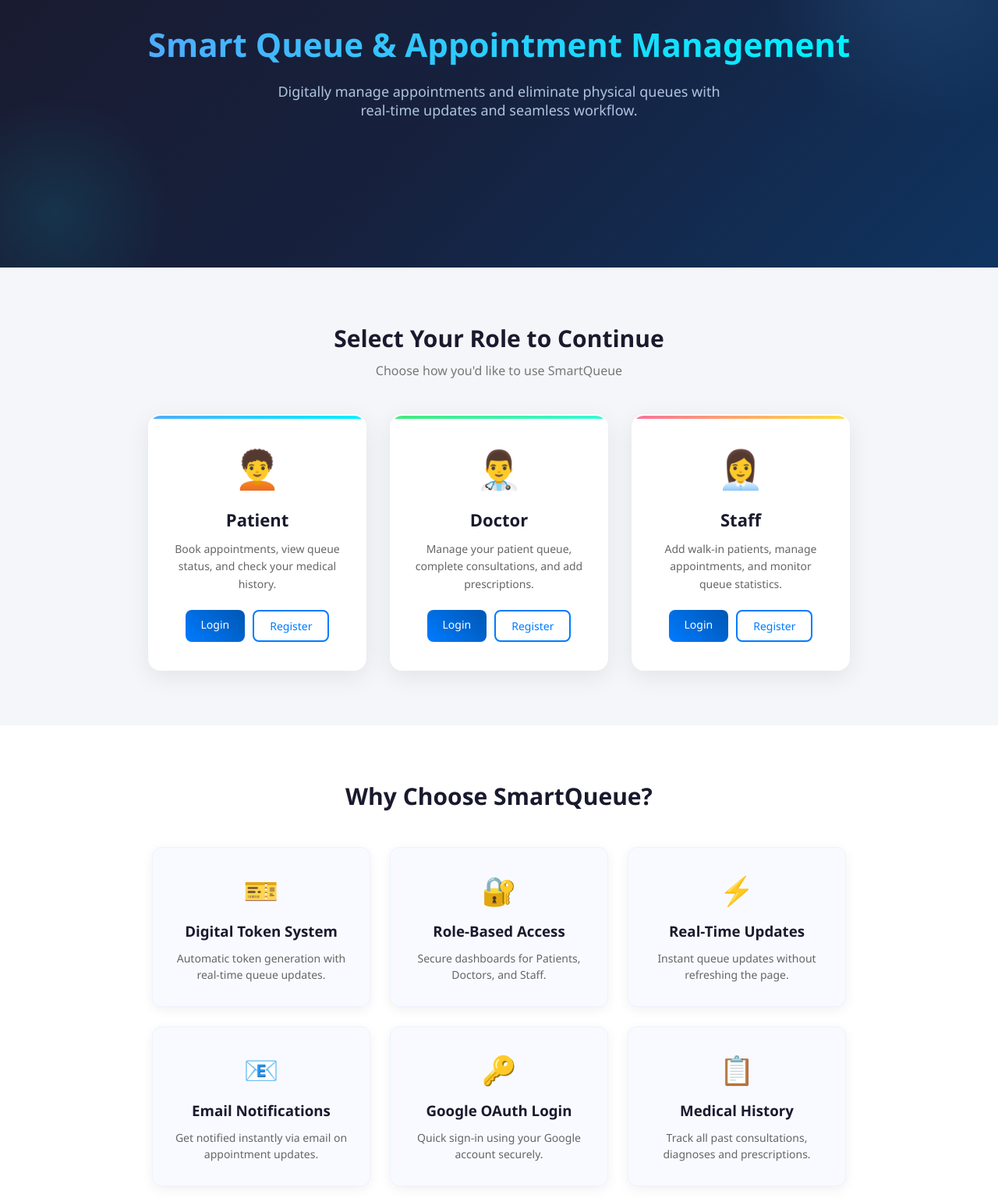
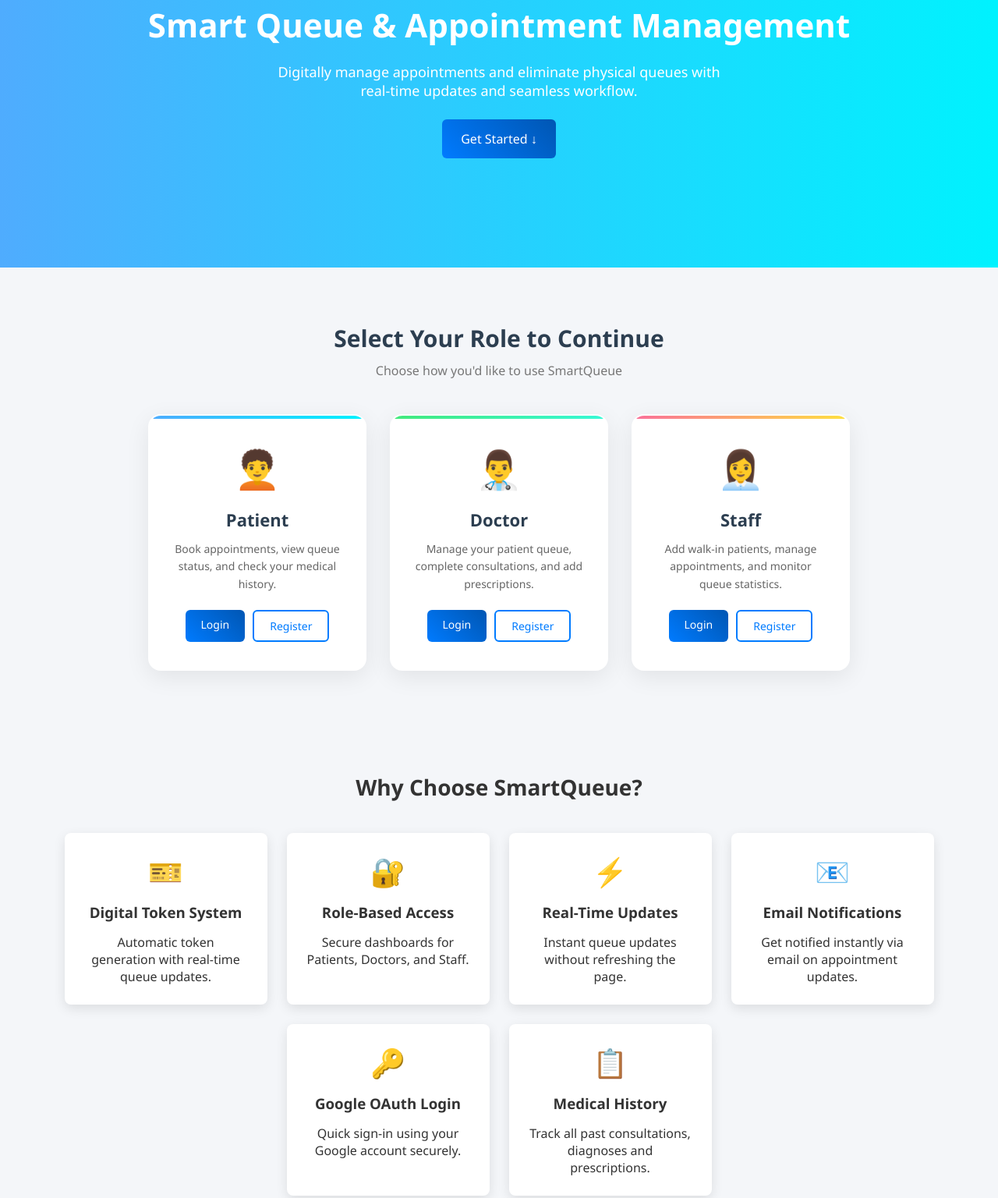
Before and after one commit to Aditya-kumar60/smart-queue-mangement, a plain HTML site: page Frontend/index.html in a window 1280 px wide. Shown: the part 207-1743 px from the top of the page at 78% size. Drawn offline with Linux system fonts and the light colour scheme.

Commit message:
Restore original interfaces, keep role selection landing page and auto-fill role on register

```diff
--- a/Frontend/css/style.css
+++ b/Frontend/css/style.css
@@ -73,54 +73,24 @@ body {
   align-items: center;
   justify-content: center;
   text-align: center;
-  background: linear-gradient(135deg, #1a1a2e 0%, #16213e 50%, #0f3460 100%);
+  background: linear-gradient(to right, #4facfe, #00f2fe);
   color: white;
   padding: 20px;
-  position: relative;
-  overflow: hidden;
-}
-
-.hero::before {
-  content: '';
-  position: absolute;
-  width: 400px;
-  height: 400px;
-  background: radial-gradient(circle, rgba(79,172,254,0.15) 0%, transparent 70%);
-  top: -100px;
-  right: -100px;
-  border-radius: 50%;
-}
-
-.hero::after {
-  content: '';
-  position: absolute;
-  width: 300px;
-  height: 300px;
-  background: radial-gradient(circle, rgba(0,242,254,0.1) 0%, transparent 70%);
-  bottom: -80px;
-  left: -80px;
-  border-radius: 50%;
-}
-
-.hero-content {
-  position: relative;
-  z-index: 1;
 }
 
 .hero h1 {
   font-size: 42px;
   margin-bottom: 20px;
-  background: linear-gradient(90deg, #4facfe, #00f2fe);
-  -webkit-background-clip: text;
-  -webkit-text-fill-color: transparent;
-  background-clip: text;
 }
 
 .hero p {
   max-width: 600px;
   margin: 0 auto 25px auto;
   font-size: 18px;
-  color: #b0c4de;
+}
+
+.hero-cta {
+  display: inline-block;
 }
 
 /* ─── ROLE SELECTION ─────────────────────────────── */
@@ -132,7 +102,7 @@ body {
 
 .role-section h2 {
   font-size: 30px;
-  color: #1a1a2e;
+  color: #2c3e50;
   margin-bottom: 10px;
 }
 
@@ -157,7 +127,7 @@ body {
   width: 280px;
   border-radius: 16px;
   box-shadow: 0 8px 30px rgba(0,0,0,0.08);
-  cursor: pointer;
+  cursor: default;
   transition: transform 0.3s, box-shadow 0.3s;
   border: 2px solid transparent;
   position: relative;
@@ -191,17 +161,9 @@ body {
   box-shadow: 0 15px 40px rgba(0,0,0,0.15);
 }
 
-.role-patient:hover {
-  border-color: #4facfe;
-}
-
-.role-doctor:hover {
-  border-color: #43e97b;
-}
-
-.role-staff:hover {
-  border-color: #fa709a;
-}
+.role-patient:hover { border-color: #4facfe; }
+.role-doctor:hover { border-color: #43e97b; }
+.role-staff:hover { border-color: #fa709a; }
 
 .role-icon {
   font-size: 48px;
@@ -210,11 +172,11 @@ body {
 
 .role-card h3 {
   font-size: 22px;
-  color: #1a1a2e;
+  color: #2c3e50;
   margin-bottom: 12px;
 }
 
-.role-card p {
+.role-card > p {
   color: #666;
   font-size: 14px;
   line-height: 1.6;
@@ -231,20 +193,18 @@ body {
 .role-btn {
   padding: 9px 20px !important;
   font-size: 14px !important;
-  border-radius: 8px !important;
+  border-radius: 6px !important;
 }
 
 /* ─── FEATURES ───────────────────────────────────── */
 .features {
-  padding: 70px 20px;
+  padding: 60px 20px;
   text-align: center;
-  background: white;
 }
 
 .features h2 {
-  margin-bottom: 45px;
-  font-size: 30px;
-  color: #1a1a2e;
+  margin-bottom: 40px;
+  font-size: 28px;
 }
 
 .feature-grid {
@@ -252,23 +212,14 @@ body {
   justify-content: center;
   gap: 25px;
   flex-wrap: wrap;
-  max-width: 1000px;
-  margin: 0 auto;
 }
 
 .feature-card {
-  background: #f8faff;
-  padding: 30px 25px;
-  width: 280px;
-  border-radius: 12px;
-  box-shadow: 0 4px 15px rgba(0,0,0,0.06);
-  transition: transform 0.3s, box-shadow 0.3s;
-  border: 1px solid #eef2ff;
-}
-
-.feature-card:hover {
-  transform: translateY(-5px);
-  box-shadow: 0 10px 30px rgba(0,0,0,0.1);
+  background: white;
+  padding: 25px;
+  width: 260px;
+  border-radius: 8px;
+  box-shadow: 0 5px 15px rgba(0,0,0,0.1);
 }
 
 .feature-icon {
@@ -277,14 +228,7 @@ body {
 }
 
 .feature-card h3 {
-  margin-bottom: 12px;
-  color: #1a1a2e;
-}
-
-.feature-card p {
-  color: #666;
-  font-size: 14px;
-  line-height: 1.5;
+  margin-bottom: 15px;
 }
 
 /* ─── FOOTER ─────────────────────────────────────── */
@@ -558,6 +502,15 @@ td[colspan] {
     padding: 8px 6px;
     font-size: 12px;
   }
+
+  .role-grid {
+    gap: 15px;
+  }
+
+  .role-card {
+    width: 100%;
+    max-width: 340px;
+  }
 }
 
 /* ─── AUTH DIVIDER (OR) ──────────────────────────── */
--- a/Frontend/index.html
+++ b/Frontend/index.html
@@ -25,6 +25,7 @@
                 Digitally manage appointments and eliminate physical queues
                 with real-time updates and seamless workflow.
             </p>
+            <a href="#roleSection" class="btn-primary large-btn hero-cta">Get Started ↓</a>
         </div>
     </section>
 
@@ -35,35 +36,35 @@
 
         <div class="role-grid">
             <!-- Patient Card -->
-            <div class="role-card role-patient" onclick="selectRole('patient')">
+            <div class="role-card role-patient">
                 <div class="role-icon">🧑‍🦱</div>
                 <h3>Patient</h3>
                 <p>Book appointments, view queue status, and check your medical history.</p>
                 <div class="role-actions">
                     <a href="login.html" class="btn-primary role-btn">Login</a>
-                    <a href="register.html" class="btn-outline role-btn">Register</a>
+                    <a href="register.html?role=patient" class="btn-outline role-btn">Register</a>
                 </div>
             </div>
 
             <!-- Doctor Card -->
-            <div class="role-card role-doctor" onclick="selectRole('doctor')">
+            <div class="role-card role-doctor">
                 <div class="role-icon">👨‍⚕️</div>
                 <h3>Doctor</h3>
                 <p>Manage your patient queue, complete consultations, and add prescriptions.</p>
                 <div class="role-actions">
                     <a href="login.html" class="btn-primary role-btn">Login</a>
-                    <a href="register.html" class="btn-outline role-btn">Register</a>
+                    <a href="register.html?role=doctor" class="btn-outline role-btn">Register</a>
                 </div>
             </div>
 
             <!-- Staff Card -->
-            <div class="role-card role-staff" onclick="selectRole('staff')">
+            <div class="role-card role-staff">
                 <div class="role-icon">👩‍💼</div>
                 <h3>Staff</h3>
                 <p>Add walk-in patients, manage appointments, and monitor queue statistics.</p>
                 <div class="role-actions">
                     <a href="login.html" class="btn-primary role-btn">Login</a>
-                    <a href="register.html" class="btn-outline role-btn">Register</a>
+                    <a href="register.html?role=staff" class="btn-outline role-btn">Register</a>
                 </div>
             </div>
         </div>
```
Also changed, not shown: Frontend/register.html (+37 -11 lines).
